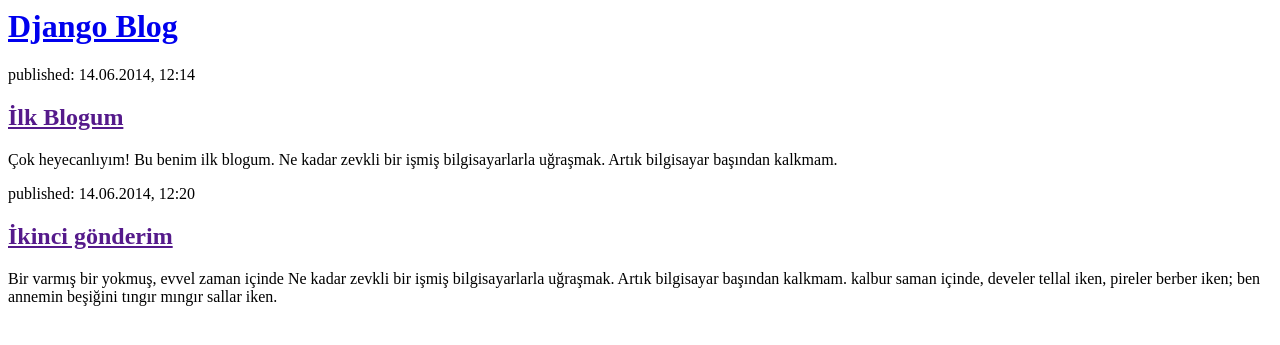
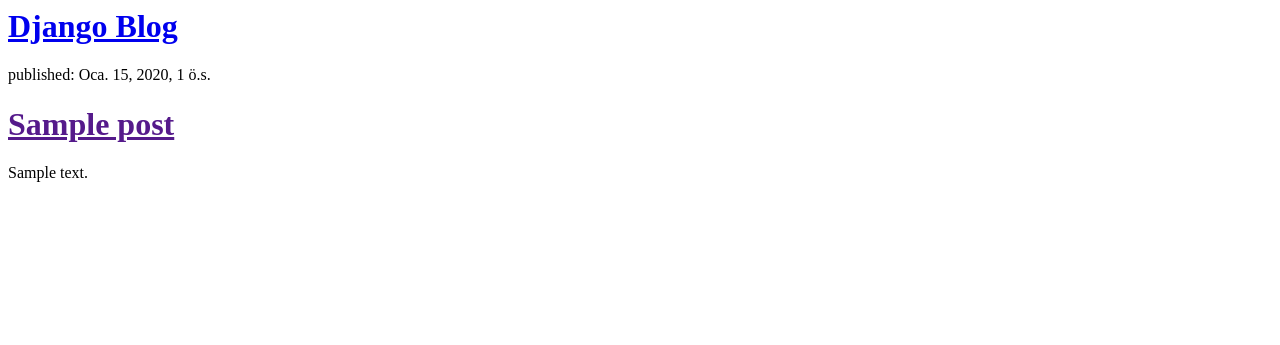
Before and after one commit to yemrekarakas/my-first-blog, a Django app: template blog/templates/blog/post_list.html in a window 1280 px wide. Shown: the top 345 px of the page. Run offline with Django 3.2, Linux system fonts and the light colour scheme; the template is opened without the code that fills it: values that come from a table or form of the project are taken from there, others are empty; tables that the repository leaves empty hold one stand-in row (values such as "Sample post").

Commit message:
html objects render

```diff
--- a/blog/templates/blog/post_list.html
+++ b/blog/templates/blog/post_list.html
@@ -1,21 +1,21 @@
 <html>
+
 <head>
     <title>Django blog</title>
 </head>
+
 <body>
     <div>
         <h1><a href="/">Django Blog</a></h1>
     </div>
+
+    {% for post in posts %}
     <div>
-            <p>published: 14.06.2014, 12:14</p>
-            <h2><a href="">İlk Blogum</a></h2>
-            <p>Çok heyecanlıyım! Bu benim ilk blogum. Ne kadar zevkli bir işmiş bilgisayarlarla uğraşmak. Artık bilgisayar başından kalkmam. </p>
+        <p>published: {{ post.published_date }}</p>
+        <h1><a href="">{{ post.title }}</a></h1>
+        <p>{{ post.text|linebreaksbr }}</p>
     </div>
+    {% endfor %}
+</body>
 
-        <div>
-            <p>published: 14.06.2014, 12:20</p>
-            <h2><a href="">İkinci gönderim</a></h2>
-            <p>Bir varmış bir yokmuş, evvel zaman içinde Ne kadar zevkli bir işmiş bilgisayarlarla uğraşmak. Artık bilgisayar başından kalkmam. kalbur saman içinde, develer tellal iken, pireler berber iken; ben annemin beşiğini tıngır mıngır sallar iken.</p>
-        </div>
-    </body>
 </html>
--- a/blog/views.py
+++ b/blog/views.py
@@ -1,5 +1,7 @@
 from django.shortcuts import render
-
+from django.utils import timezone
+from .models import Post
 
 def post_list(request):
-    return render(request, 'blog/post_list.html', {})
+    posts = Post.objects.filter(published_date__lte=timezone.now()).order_by('published_date')
+    return render(request, 'blog/post_list.html', {'posts': posts})
```
Lines whose indentation alone changed are shown as unchanged.
